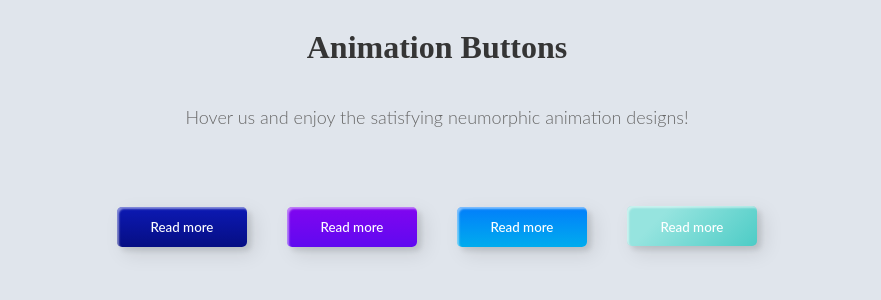
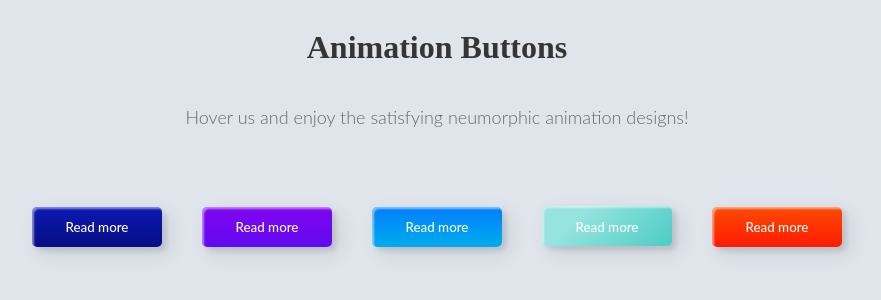
Before and after one commit to atefeh-dev/Animation--Buttons, a React (Create React App) app: page / in a window 1280 px wide. Shown: the top 300 px of the page, without its empty margins (203-1084 px from the left). Built offline with nearby package versions, Linux system fonts and the light colour scheme.

Commit message:
add btn-5

```diff
--- a/src/components/Home.js
+++ b/src/components/Home.js
@@ -13,6 +13,7 @@ const Home = () => {
         <Button kind="btn-2" />
         <Button kind="btn-3" />
         <Button kind="btn-4" />
+        <Button kind="btn-5" />
       </div>
     </div>
   );
--- a/src/style/App.css
+++ b/src/style/App.css
@@ -206,6 +206,44 @@ button {
 .btn-4 span:hover:after {
   width: 100%;
 }
+/* btn-5 */
+.btn-5 {
+  border: none;
+  background: linear-gradient(
+    0deg,
+    rgba(255, 27, 0, 1) 0%,
+    rgba(251, 75, 2, 1) 100%
+  );
+}
+.btn-5:hover {
+  color: #f0094a;
+  background: transparent;
+  box-shadow: none;
+}
+.btn-5:before,
+.btn-5:after {
+  content: "";
+  position: absolute;
+  top: 0;
+  right: 0;
+  height: 2px;
+  width: 0;
+  background: #f0094a;
+  box-shadow: -1px -1px 5px 0px #fff, 7px 7px 20px 0px #0003,
+    4px 4px 5px 0px #0002;
+  transition: 400ms ease all;
+}
+.btn-5:after {
+  right: inherit;
+  top: inherit;
+  left: 0;
+  bottom: 0;
+}
+.btn-5:hover:before,
+.btn-5:hover:after {
+  width: 100%;
+  transition: 800ms ease all;
+}
 @media (max-width: 798px) {
   .container {
     margin-left: 25px;
```
Also changed, not shown: 1 other file (tests, documents, lock files or other folders).
